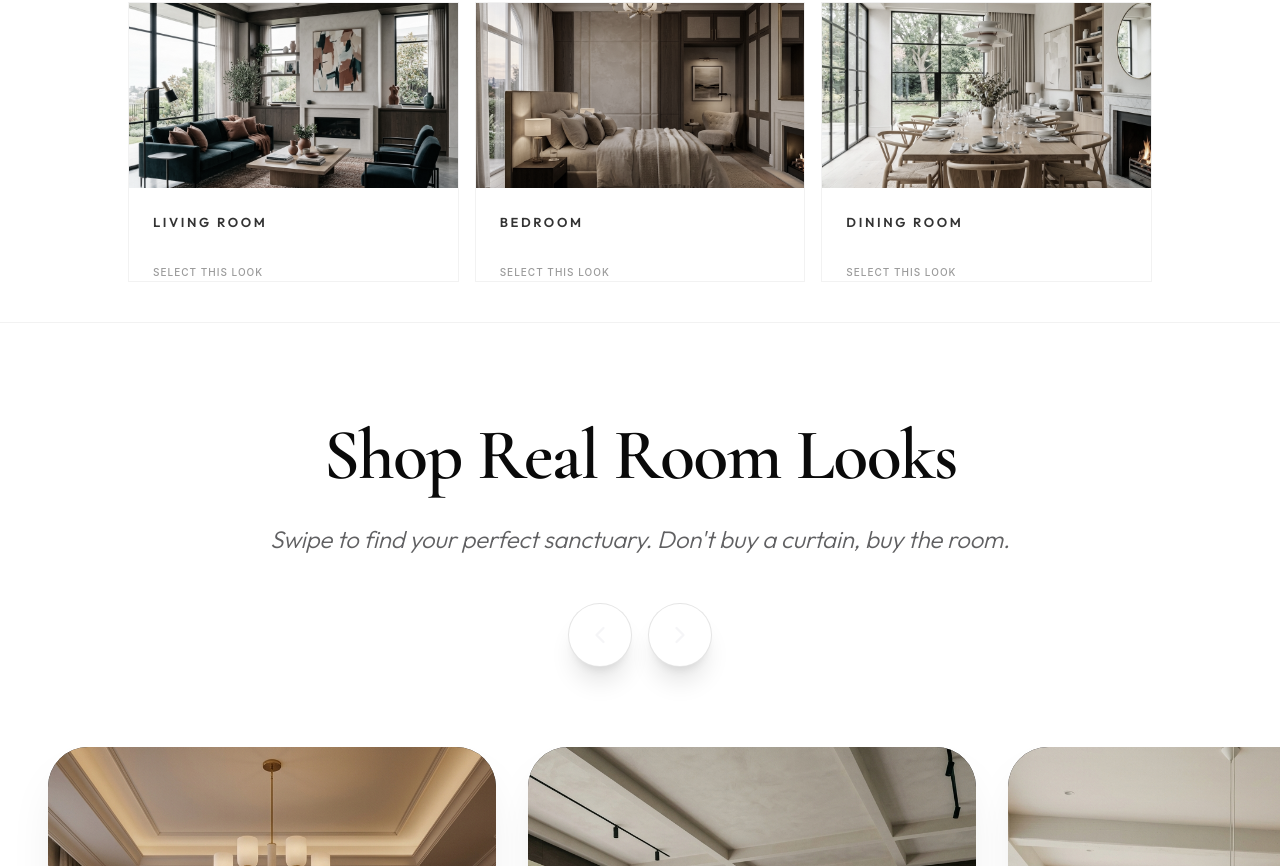
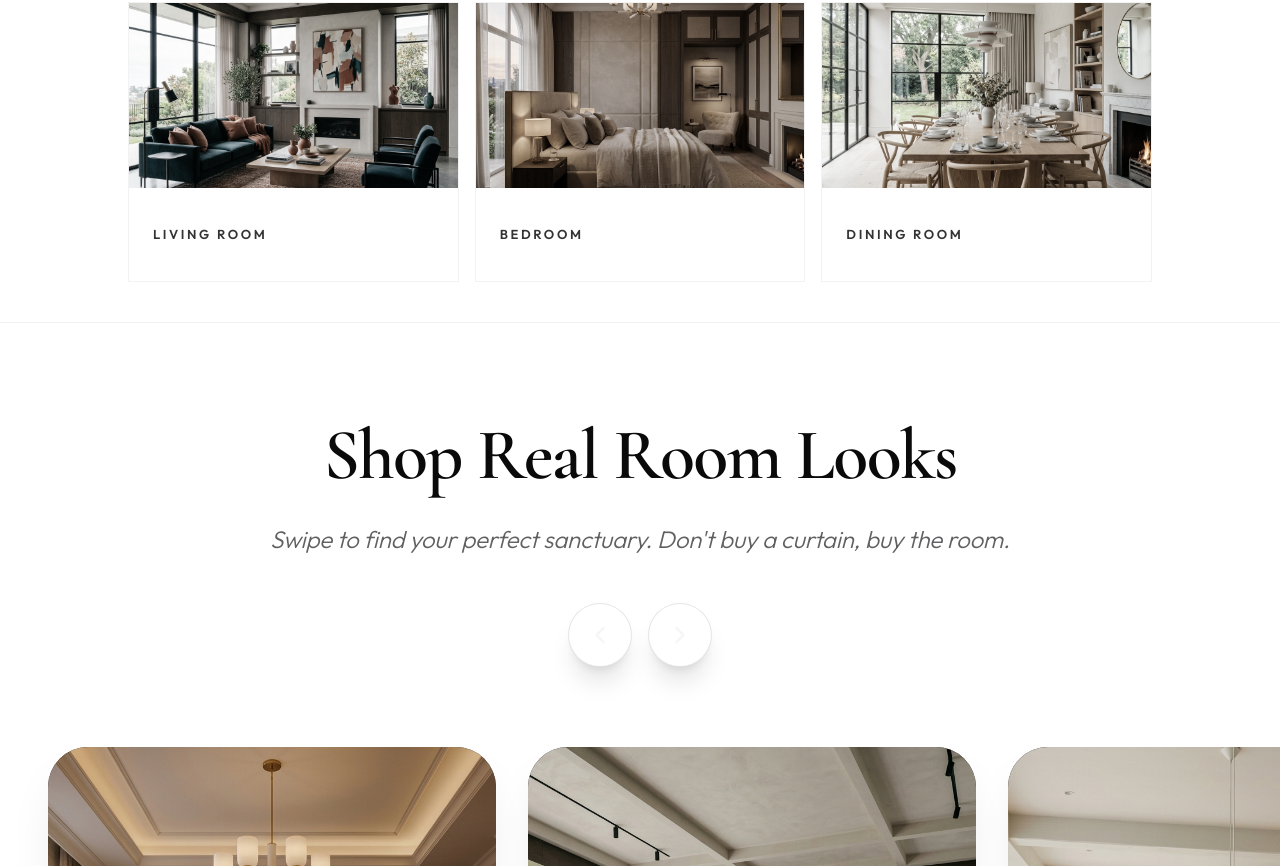
Before and after one commit to SiddharthChaturvedii/FABMYHOME, a Next.js app: page / in a window 1280 px wide. Shown: the part 1154-2020 px from the top of the page. Built offline with nearby package versions, Linux system fonts and the light colour scheme.

Commit message:
style: remove unwanted select this look text from quiz

```diff
--- a/components/quiz/StyleQuiz.tsx
+++ b/components/quiz/StyleQuiz.tsx
@@ -155,11 +155,7 @@ export default function StyleQuiz() {
                       `}>
                         {option.label}
                       </span>
-                      {currentStep !== 1 && (
-                        <span className="hidden md:block text-[10px] text-black/40 mt-2 font-medium tracking-widest group-hover:text-black/60 transition-colors uppercase md:px-6">
-                          Select This Look
-                        </span>
-                      )}
+
                     </div>
 
                     {selectedOptions[currentStep] === option.label && (
```
